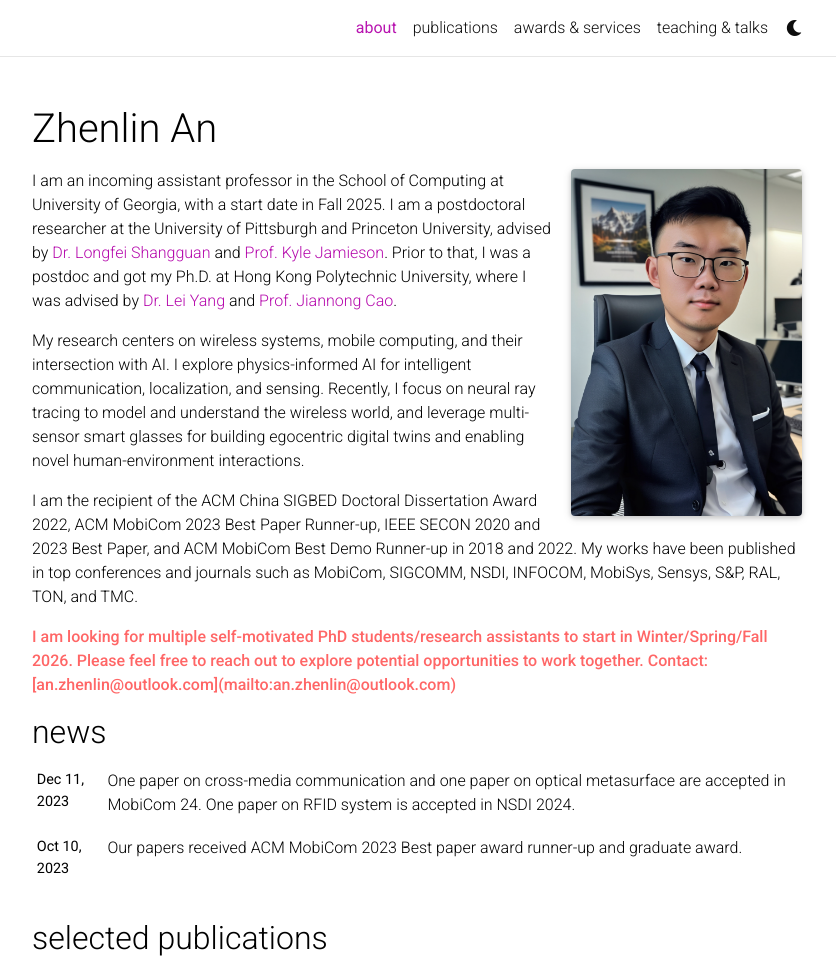
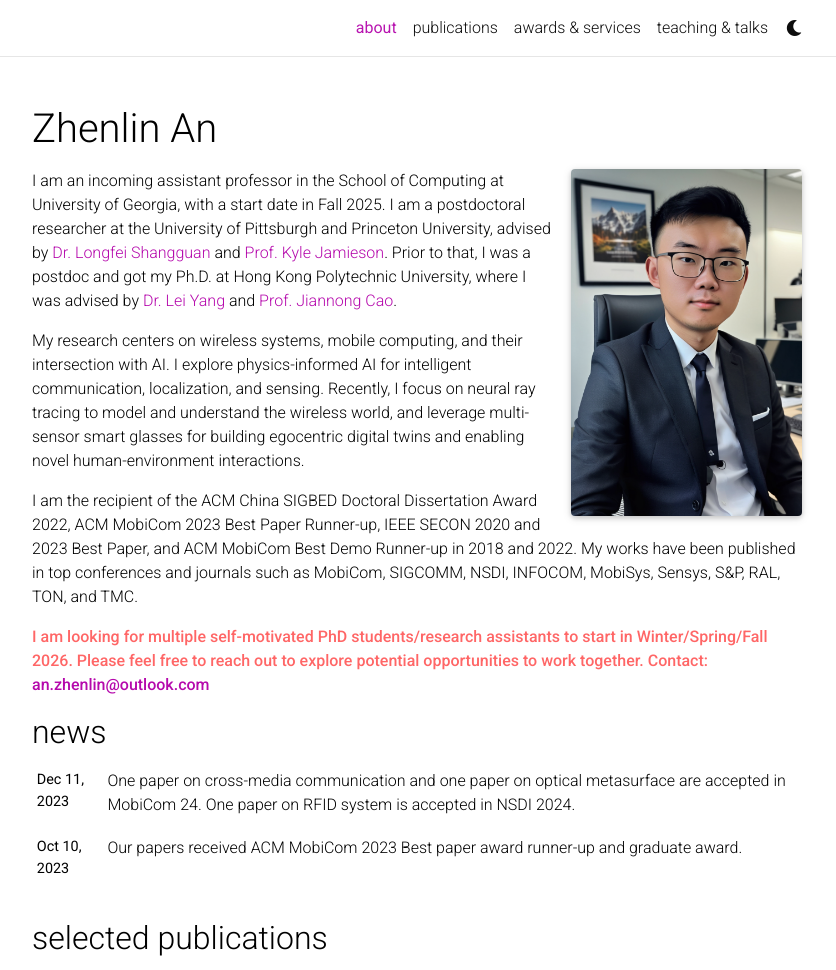
Before and after one commit to Anplus/anplus.github.io, a Jekyll site: the page built from _pages/about.md, in a window 1280 px wide and 1259 px high, cut to the strip 0-970 px from the top of the window. Shown: the whole strip, without its empty margins (223-1059 px from the left). Built offline with Jekyll 4.4.1, drawn with Linux system fonts in a browser that asks for light colours; full-size pictures stand in for the smaller copies a plugin makes; comment, search, counter and statistics services are not loaded; a style sheet for code colours, icons or effects is not loaded; some of the changed lines change nothing that is shown.

Commit message:
Update about.md

```diff
--- a/_pages/about.md
+++ b/_pages/about.md
@@ -21,7 +21,7 @@
 
 I am the recipient of the ACM China SIGBED Doctoral Dissertation Award 2022, ACM MobiCom 2023 Best Paper Runner-up, IEEE SECON 2020 and 2023 Best Paper, and ACM MobiCom Best Demo Runner-up in 2018 and 2022. My works have been published in top conferences and journals such as MobiCom, SIGCOMM, NSDI, INFOCOM, MobiSys, Sensys, S&P, RAL, TON, and TMC.
 
-<p><strong style="color:#FF6666;">I am looking for multiple self-motivated PhD students/research assistants to start in Winter/Spring/Fall 2026. Please feel free to reach out to explore potential opportunities to work together. Contact: [an.zhenlin@outlook.com](mailto:an.zhenlin@outlook.com) </strong></p>
+<p><strong style="color:#FF6666;">I am looking for multiple self-motivated PhD students/research assistants to start in Winter/Spring/Fall 2026. Please feel free to reach out to explore potential opportunities to work together. Contact: <a href="mailto:an.zhenlin@outlook.com">an.zhenlin@outlook.com</a> </strong></p>
 
 <!-- Write your biography here. Tell the world about yourself. Link to your favorite [subreddit](http://reddit.com). You can put a picture in, too. The code is already in, just name your picture `prof_pic.jpg` and put it in the `img/` folder.
 
```
